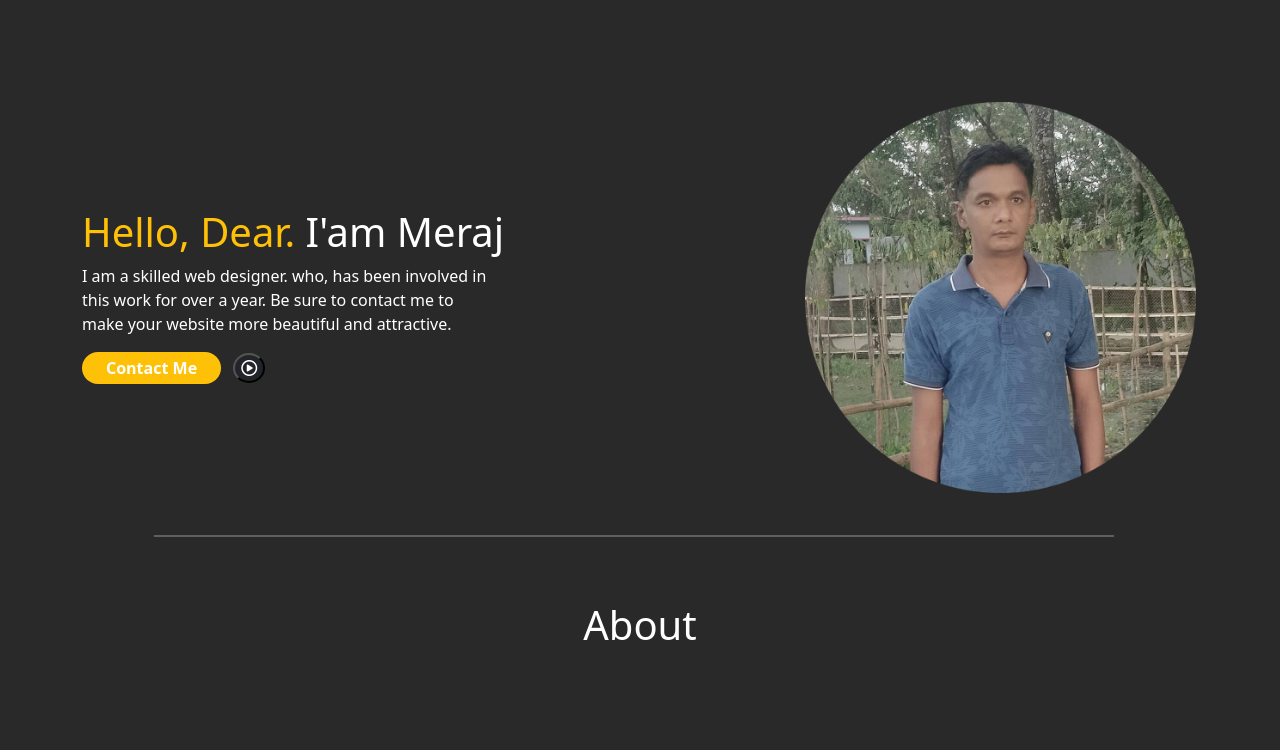
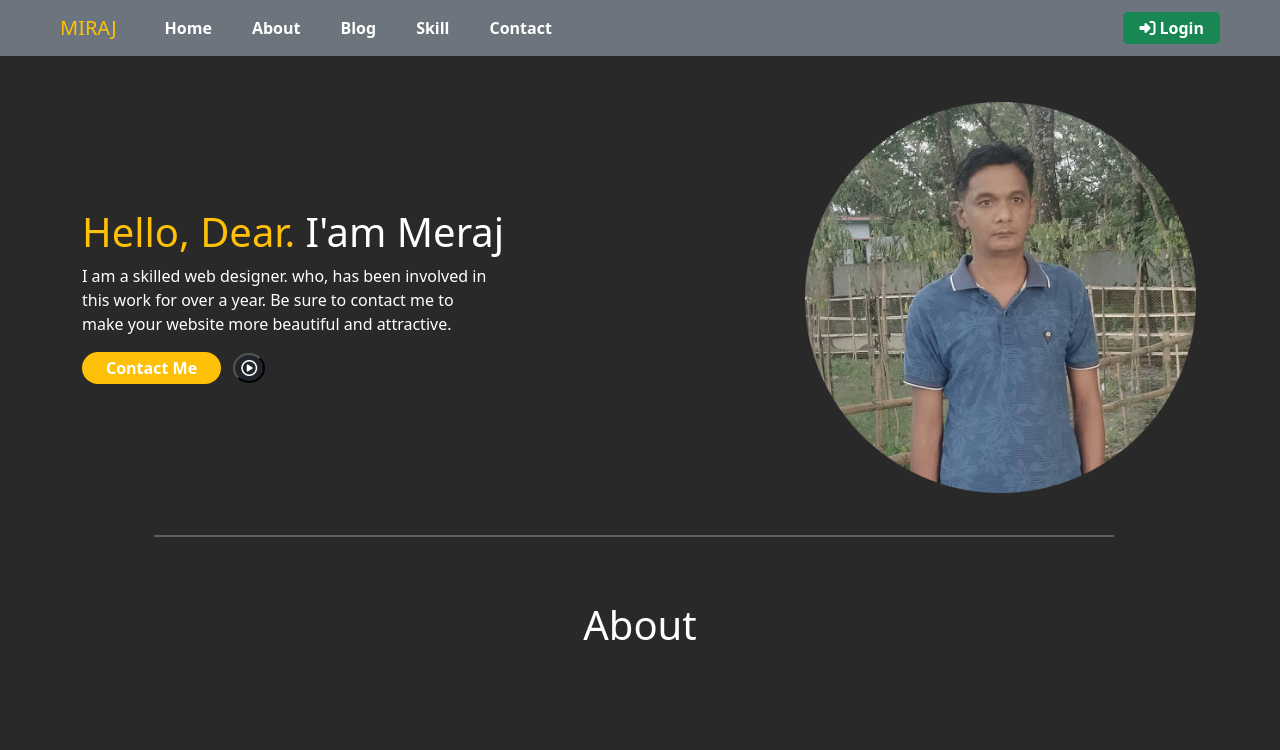
Before and after one commit to Nur-Alom/parsonal-portfolio, a plain HTML site: page index.html in a window 1280 px wide. Shown: the top 750 px of the page. Drawn offline with nearby package versions, Linux system fonts and the light colour scheme.

Commit message:
3rd commit

```diff
--- a/index.html
+++ b/index.html
@@ -5,7 +5,7 @@
     <meta charset="UTF-8">
     <meta http-equiv="X-UA-Compatible" content="IE=edge">
     <meta name="viewport" content="width=device-width, initial-scale=1.0">
-    <title>P-Portfolio</title>
+    <title>Miraj-Portfolio</title>
     <!-- Font Awesome -->
     <script src="https://kit.fontawesome.com/9e28d88a4e.js" crossorigin="anonymous"></script>
     <!-- Google Font -->
@@ -20,11 +20,47 @@
 </head>
 
 <body>
+    <!-- Header Section -->
     <header>
+        <section class="">
+            <nav class="navbar navbar-expand-lg navbar-light bg-secondary fixed-top">
+                <div class="container-fluid">
+                    <a class="navbar-brand ms-5 text-warning" href="#">MIRAJ</a>
+                    <button class="navbar-toggler" type="button" data-bs-toggle="collapse"
+                        data-bs-target="#navbarSupportedContent" aria-controls="navbarSupportedContent"
+                        aria-expanded="false" aria-label="Toggle navigation">
+                        <span class="navbar-toggler-icon"></span>
+                    </button>
+                    <div class="collapse navbar-collapse" id="navbarSupportedContent">
+                        <ul class="navbar-nav me-auto mb-2 mb-lg-0">
+                            <li class="nav-item">
+                                <a class="nav-link active ms-4 nav text-white" aria-current="page" href="#home">Home</a>
+                            </li>
+                            <li class="nav-item">
+                                <a class="nav-link active ms-4 nav text-white" aria-current="page"
+                                    href="#about">About</a>
+                            </li>
+                            <li class="nav-item">
+                                <a class="nav-link active ms-4 nav text-white" aria-current="page" href="#">Blog</a>
+                            </li>
+                            <li class="nav-item">
+                                <a class="nav-link active ms-4 nav text-white" aria-current="page"
+                                    href="#skill">Skill</a>
+                            </li>
+                            <li class="nav-item">
+                                <a class="nav-link active ms-4 nav text-white" aria-current="page" href="#">Contact</a>
+                            </li>
+                        </ul>
+                        <button class="bg-success text-white border-0 rounded-3 px-3 py-1 me-5 fw-bold login-btn"><i
+                                class="fas fa-sign-in-alt"></i> Login</button>
+                    </div>
+                </div>
+            </nav>
+        </section>
     </header>
     <main>
         <!-- First Section -->
-        <section class="container">
+        <section class="container" id="home">
             <div class="d-flex align-items-center">
                 <div class="">
                     <h1 class="text-white"><span class="text-warning">Hello, Dear. </span>I'am Meraj</h1>
@@ -77,7 +113,7 @@
         <h1 class="text-center text-white py-5">About</h1>
 
         <!-- Second Section -->
-        <section class="container d-flex justify-content-around align-items-center py-5">
+        <section class="container d-flex justify-content-around align-items-center py-5" id="about">
             <img class="w-25 rounded-3" src="images/miraj.jpg" alt="">
             <div>
                 <h1 class="text-warning">I'm Miraj Mallic</h1>
@@ -104,7 +140,7 @@
         <hr class="w-75 text-white hr">
 
         <!-- Third Section-->
-        <section class="container pb-5 pt-3">
+        <section class="container pb-5 pt-3" id="skill">
 
             <!-- Third Section Title -->
             <h1 class="text-white text-center py-5">Skill</h1>
--- a/style/style.css
+++ b/style/style.css
@@ -11,8 +11,22 @@ main{
     background-color: #292929;
 }
 
+/*-----------------
+    Navbar Style
+-----------------*/
+.nav{
+    font-weight: bolder;
+}
+.nav:hover{
+    color: #1d7a1d!important;
+}
+.login-btn:hover{
+    background-color: orange!important;
+
+}
+
 /*-------------------
-    Header Style
+    Body Style
 -------------------*/
 
 .container{
```
